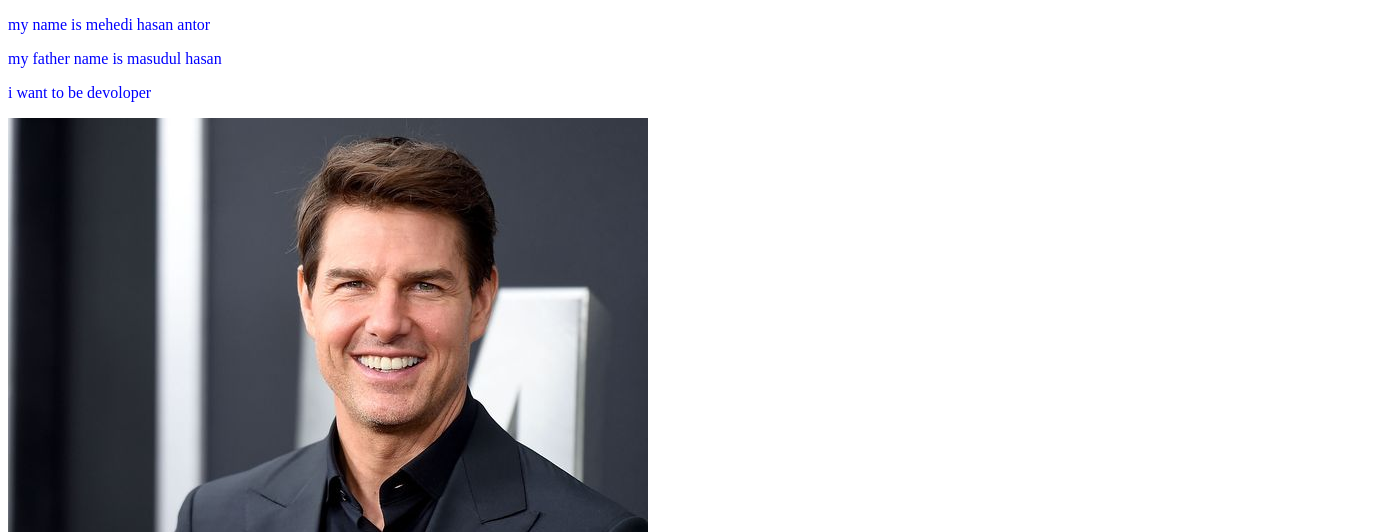
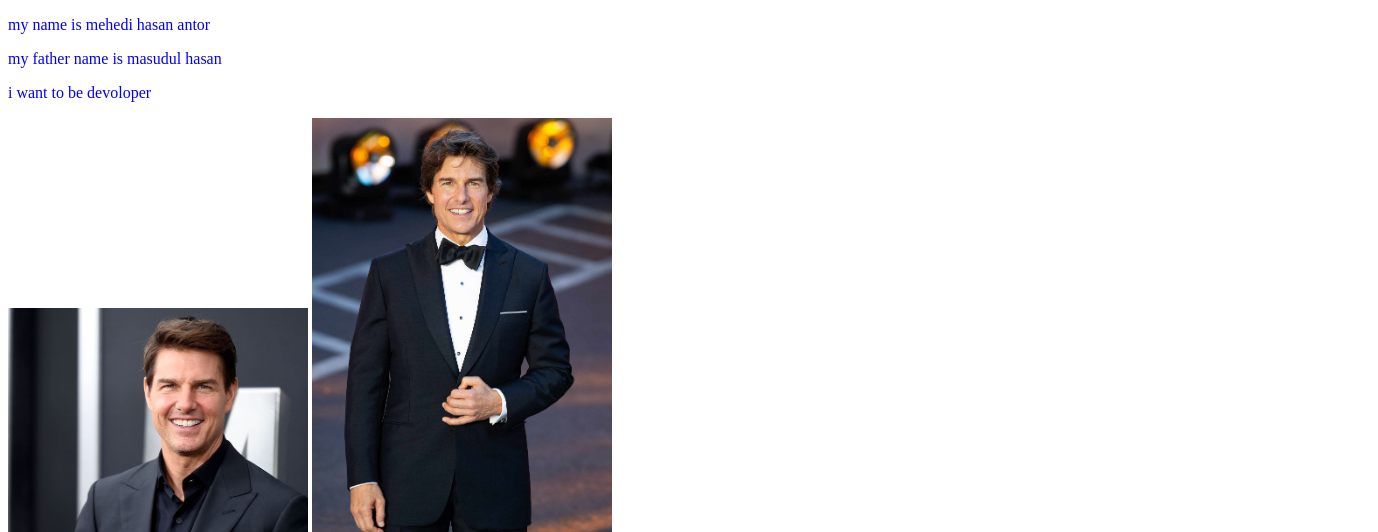
Before and after one commit to mehediprogramhero3/my-fourth-repo, a plain HTML site: page index.html in a window 1280 px wide. Shown: the part 268-800 px from the top of the page, 1378 px wide, since content can reach past the window. Drawn offline with Linux system fonts and the light colour scheme.

Commit message:
wideth add

```diff
--- a/index.html
+++ b/index.html
@@ -14,8 +14,8 @@
     <p>my name is mehedi hasan antor</p>
     <p>my father name is masudul hasan</p>
     <p>i want to be devoloper</p>
-    <img src="tom.jpg" alt="">
-    <img src="tom1.jpg" alt="">
+    <img width="300" src="tom.jpg" alt="">
+    <img width="300" src="tom1.jpg" alt="">
     <ul>
         <li>rice</li>
         <li>oil
```
